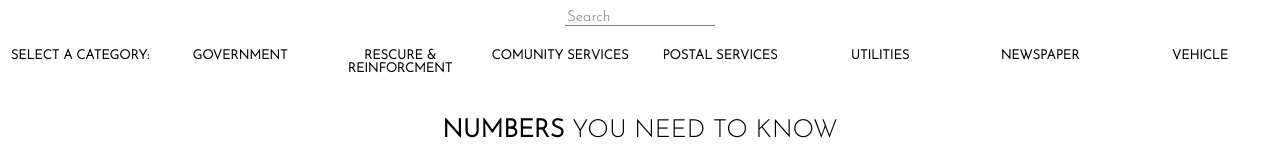
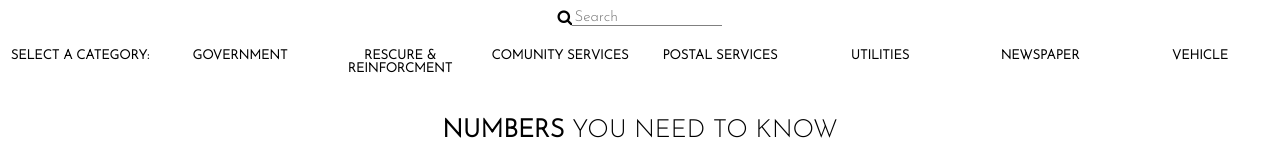
Before and after one commit to joshkwannacode/midlandaf-phone, a React (Create React App) app: page / in a window 1280 px wide. Shown: the top 160 px of the page. Built offline with nearby package versions, Linux system fonts and the light colour scheme.

Commit message:
Add files via upload

```diff
--- a/src/components/Searchbar.js
+++ b/src/components/Searchbar.js
@@ -14,23 +14,21 @@ export default function Searchbar() {
         }else{
             setFilteredData(data.filter(a=>a.mainName===id))
         }
+    };
 
-    };
     const handleChange = (event) => {
         setSearchValue(event.target.value);
         const searchS = event.target.value;
-
         const newArray = [];
-        const secondArray =[];
-
 
         for (let i = 0; i < data.length - 1; i++)
         {
           let sub1 = data[i];
           if (sub1.mainName.toLowerCase().includes(searchS.toLowerCase()))
           {
-            // console.log('mainName', data[i].mainName);
-            // newArray.push(sub1)
+            newArray.push({
+                mainName: sub1.mainName.toLowerCase(),
+              });
 
           }
 
@@ -40,9 +38,9 @@ export default function Searchbar() {
 
             if (sub2.subName.toLowerCase().includes(searchS.toLowerCase()))
             {
-            //   console.log('subName', sub2.subName);
-            //   newArray.push(sub2)
-            //   setSearchResult(newArray);
+            newArray.push({
+                subName: sub2.subName,
+              });
             }
 
             for (let b = 0; b < sub2.subDetails.length - 1; b++)
@@ -56,7 +54,6 @@ export default function Searchbar() {
                     item: sub2.subDetails[b].item,
                     itemNum: sub2.subDetails[b].itemNum,
                     subName: sub2.subName,
-                    // mainName: sub1.mainName.toLowerCase(),
                   });
                   setSearchResult(newArray);
 
@@ -65,26 +62,75 @@ export default function Searchbar() {
           }
         }
 
-        // setIsSearch(false);
         if(event.target.value.length<=0)return setIsSearch(false);
+      };
+
+    const handleSearch=()=>{
+        const newArray = [];
+        if(searchValue===undefined){ setFilteredData(data); setIsSearch(true); }
+        else{
+        for (let i = 0; i < data.length - 1; i++)
+        {
+          let sub1 = data[i];
+          if (sub1.mainName.toLowerCase().includes(searchValue.toLowerCase()))
+          {
+            newArray.push({
+                mainName: sub1.mainName.toLowerCase(),
+              });
+
+          }
+
+          for (let a = 0; a < sub1.sub.length - 1; a++)
+          {
+            let sub2 = sub1.sub[a];
+
+            if (sub2.subName.toLowerCase().includes(searchValue.toLowerCase()))
+            {
+            newArray.push({
+                subName: sub2.subName,
+              });
+            }
+
+            for (let b = 0; b < sub2.subDetails.length - 1; b++)
+            {
+              let last = sub2.subDetails[b].item.toLowerCase();
+
+              if (last.includes(searchValue.toLowerCase()))
+              {
+                setIsSearch(true);
+                newArray.push({
+                    item: sub2.subDetails[b].item,
+                    itemNum: sub2.subDetails[b].itemNum,
+                    subName: sub2.subName,
+                  });
+                  setSearchResult(newArray);
+
+              }
+            }
+          }
         console.log("newArray",newArray)
 
       };
-    const handleSearch=()=>{
 
-        const filteredItems = data.filter(item =>{
-            return item.mainName.toLowerCase().includes(searchValue.toLowerCase());
-          });
-        setFilteredData(filteredItems)
+        setFilteredData(newArray)
+    }
     };
-    // console.log("filtered data",filteredData)
+
     return (
         <>
-            <div className="search-bar-main">
-            {/* <i className="fa fa-search" onClick={handleSearch}></i> */}
+            <form className="search-bar-main">
+            <i
+            className="fa fa-search"
+            type="button"
+            onClick={handleSearch}
+            style={{cursor: 'pointer'}}></i>
 
-                <input type="text" id="search" name="search" placeholder="Search" onChange={handleChange}/>
-            </div>
+                <input
+                type="text"
+                id="search"
+                name="search"
+                placeholder="Search" onChange={handleChange}/>
+            </form>
 
             <div className="select-info-main">
                 <h3 className="search-info-txt" onClick={()=>handleClick("ALL")}>
```
